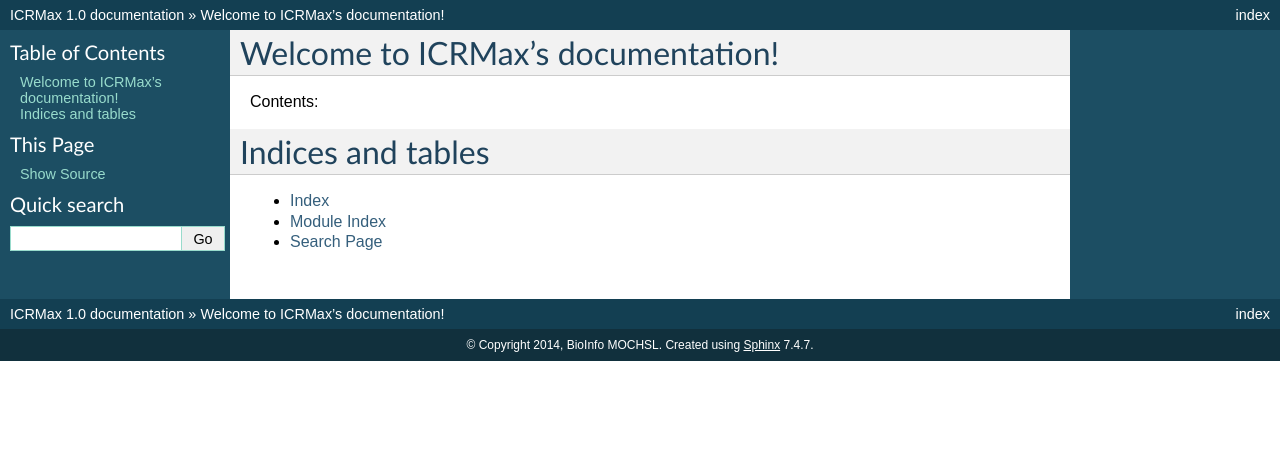
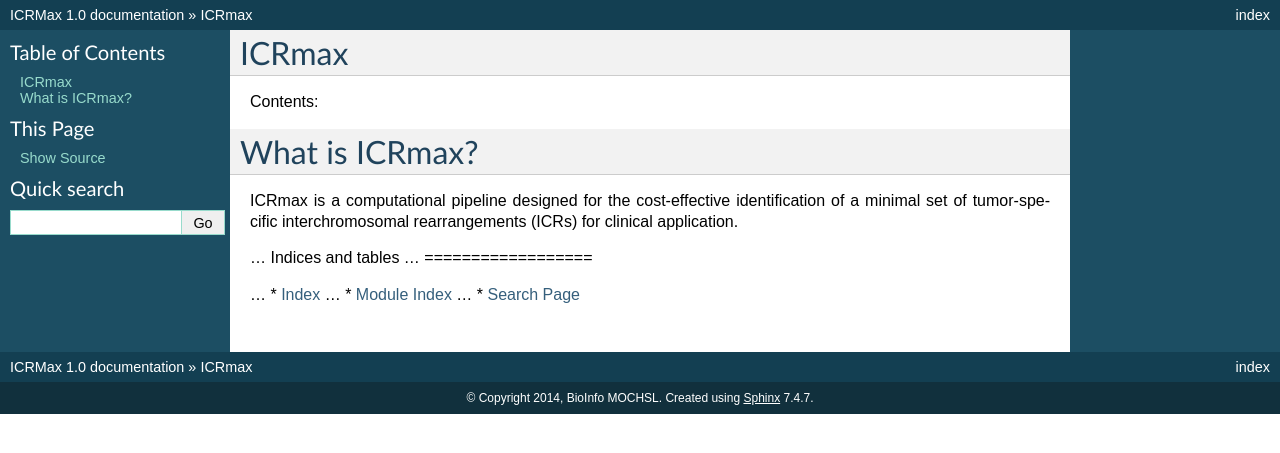
Before and after one commit to bioinfomochsl/ICRMax, a Sphinx documentation site: the page built from docs/index.rst, in a window 1280 px wide. Shown: the top 453 px of the page. Built offline with Sphinx 7.4.7, drawn with Linux system fonts in a browser that asks for light colours.

Commit message:
Second commit

```diff
--- a/docs/index.rst
+++ b/docs/index.rst
@@ -3,7 +3,7 @@
    You can adapt this file completely to your liking, but it should at least
    contain the root `toctree` directive.
 
-Welcome to ICRMax's documentation!
+ICRmax
 ==================================
 
 Contents:
@@ -12,10 +12,14 @@ Contents:
    :maxdepth: 2
 
 
+What is ICRmax?
+==================================
+ICRmax is a computational pipeline designed for the cost-effective identification of a minimal set of tumor-specific interchromosomal rearrangements (ICRs) for clinical application.
 
-Indices and tables
-==================
 
-* :ref:`genindex`
-* :ref:`modindex`
-* :ref:`search`
+... Indices and tables
+... ==================
+
+... * :ref:`genindex`
+... * :ref:`modindex`
+... * :ref:`search`
```
